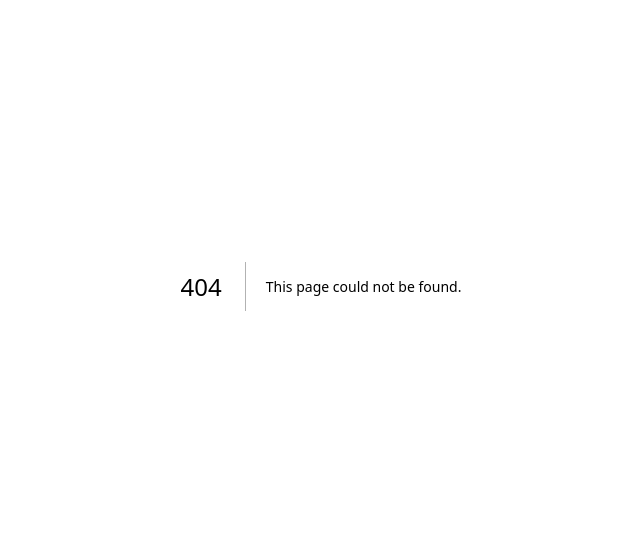
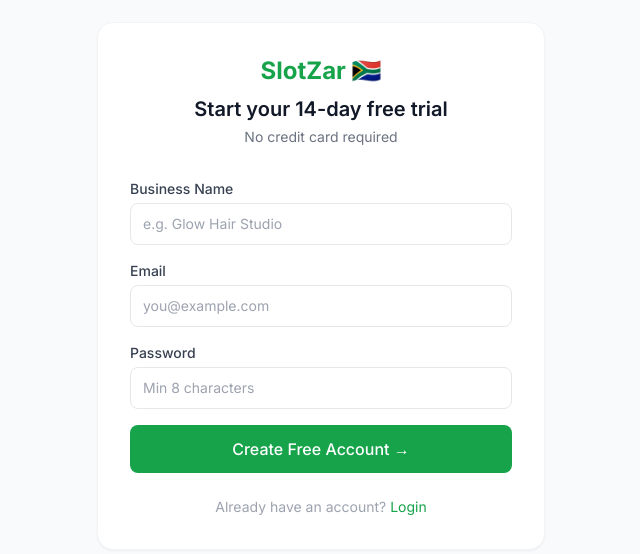
Before and after one commit to athandiletetyana308-hue/slotzar, a Next.js app: page /signup in a window 1280 px wide. Before the commit this address had no page. Shown: the part 114-668 px from the top of the page, without its empty margins (319-959 px from the left). Built offline with nearby package versions, Linux system fonts and the light colour scheme.

Commit message:
feat: add signup page

```diff
--- /dev/null
+++ b/src/app/signup/page.tsx
@@ -0,0 +1,91 @@
+'use client'
+import { useState } from 'react'
+import Link from 'next/link'
+import { supabase } from '@/lib/supabase'
+
+export default function SignupPage() {
+  const [email, setEmail] = useState('')
+  const [password, setPassword] = useState('')
+  const [businessName, setBusinessName] = useState('')
+  const [loading, setLoading] = useState(false)
+  const [error, setError] = useState('')
+
+  async function handleSignup(e: React.FormEvent) {
+    e.preventDefault()
+    setLoading(true)
+    setError('')
+    try {
+      const { error } = await supabase.auth.signUp({
+        email,
+        password,
+        options: { data: { business_name: businessName } },
+      })
+      if (error) throw error
+      window.location.href = '/dashboard'
+    } catch (err: unknown) {
+      setError(err instanceof Error ? err.message : 'Something went wrong')
+    } finally {
+      setLoading(false)
+    }
+  }
+
+  return (
+    <div className="min-h-screen bg-gray-50 flex items-center justify-center px-4">
+      <div className="bg-white rounded-2xl shadow-sm border border-gray-100 p-8 w-full max-w-md">
+        <div className="text-center mb-8">
+          <div className="text-2xl font-bold text-brand-600 mb-2">SlotZar 🇿🇦</div>
+          <h1 className="text-xl font-semibold text-gray-900">Start your 14-day free trial</h1>
+          <p className="text-gray-500 text-sm mt-1">No credit card required</p>
+        </div>
+        <form onSubmit={handleSignup} className="space-y-4">
+          <div>
+            <label className="block text-sm font-medium text-gray-700 mb-1">Business Name</label>
+            <input
+              type="text"
+              value={businessName}
+              onChange={e => setBusinessName(e.target.value)}
+              placeholder="e.g. Glow Hair Studio"
+              required
+              className="w-full border border-gray-200 rounded-lg px-3 py-2.5 text-sm focus:outline-none focus:ring-2 focus:ring-brand-500"
+            />
+          </div>
+          <div>
+            <label className="block text-sm font-medium text-gray-700 mb-1">Email</label>
+            <input
+              type="email"
+              value={email}
+              onChange={e => setEmail(e.target.value)}
+              placeholder="you@example.com"
+              required
+              className="w-full border border-gray-200 rounded-lg px-3 py-2.5 text-sm focus:outline-none focus:ring-2 focus:ring-brand-500"
+            />
+          </div>
+          <div>
+            <label className="block text-sm font-medium text-gray-700 mb-1">Password</label>
+            <input
+              type="password"
+              value={password}
+              onChange={e => setPassword(e.target.value)}
+              placeholder="Min 8 characters"
+              required
+              minLength={8}
+              className="w-full border border-gray-200 rounded-lg px-3 py-2.5 text-sm focus:outline-none focus:ring-2 focus:ring-brand-500"
+            />
+          </div>
+          {error && <p className="text-red-500 text-sm">{error}</p>}
+          <button
+            type="submit"
+            disabled={loading}
+            className="w-full bg-brand-600 text-white py-3 rounded-lg font-medium hover:bg-brand-700 transition disabled:opacity-50"
+          >
+            {loading ? 'Creating account...' : 'Create Free Account →'}
+          </button>
+        </form>
+        <p className="text-center text-sm text-gray-400 mt-6">
+          Already have an account?{' '}
+          <Link href="/login" className="text-brand-600 hover:underline">Login</Link>
+        </p>
+      </div>
+    </div>
+  )
+}
```
